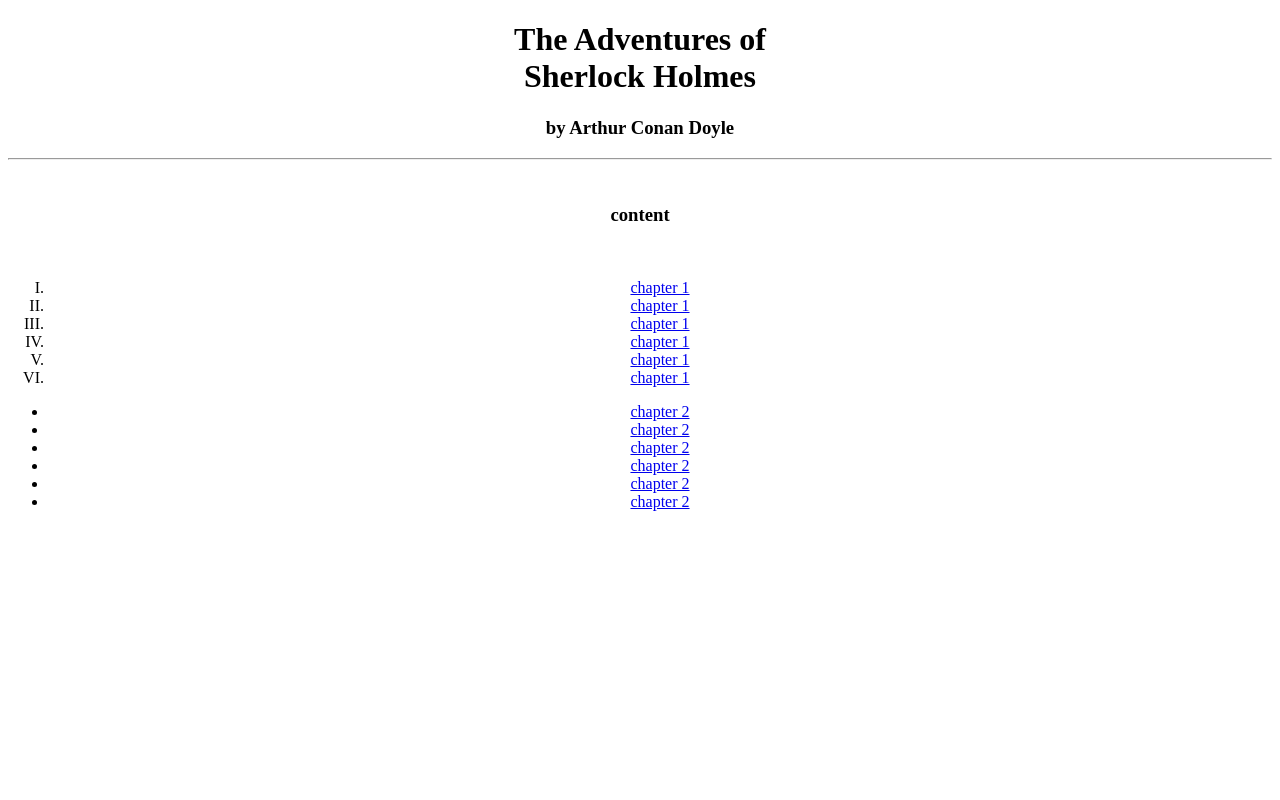
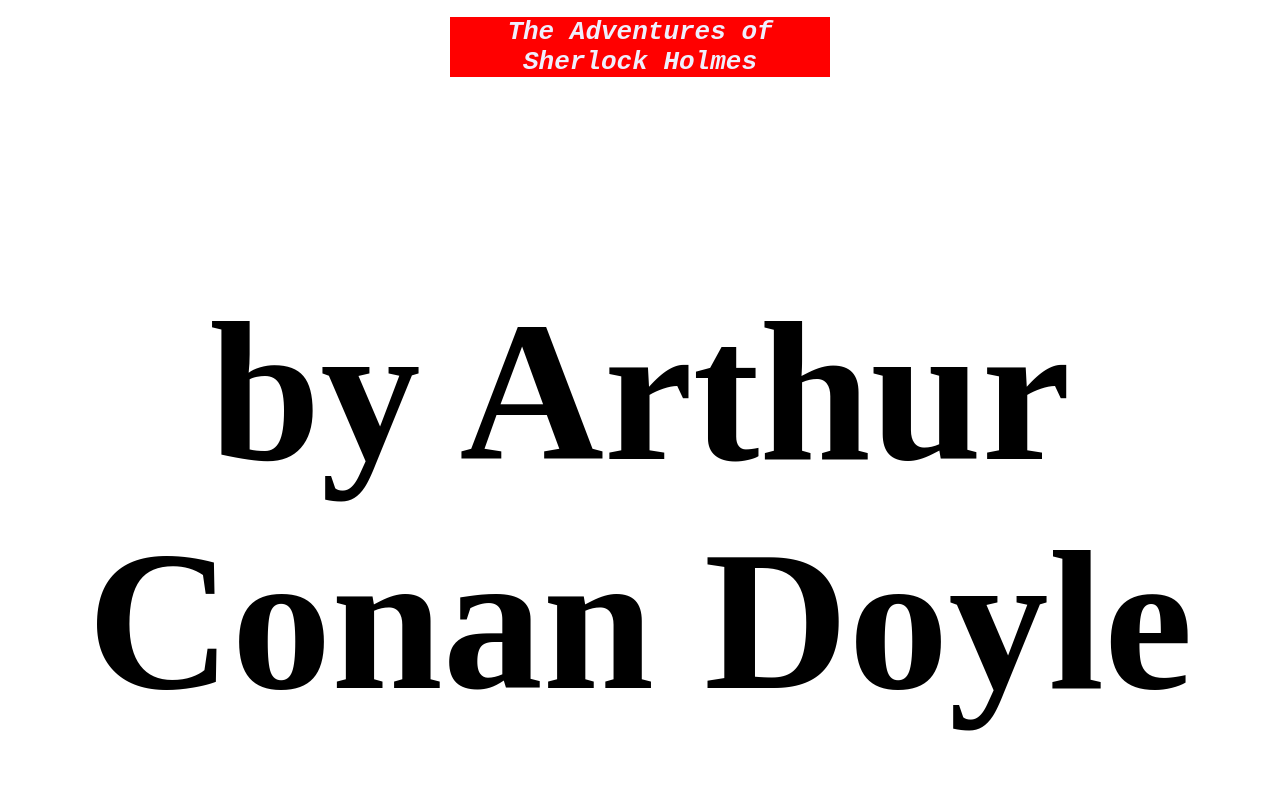
Before and after one commit to eugene-sew/Assignment1, a plain HTML site: page index.html in a window 1280 px wide. Shown: the top 800 px of the page. Drawn offline with Linux system fonts and the light colour scheme.

Commit message:
changed as requested

```diff
--- a/style.css
+++ b/style.css
@@ -29,3 +29,15 @@ li.section1 {
 ol > li {
   list-style-type: upper-roman;
 }
+
+h1 {
+  color: rgb(239, 239, 253);
+  background-color: red;
+  width: 30%;
+  font-style: oblique;
+  font-family: monospace;
+}
+
+h3 {
+  font-size: 200px;
+}
```
